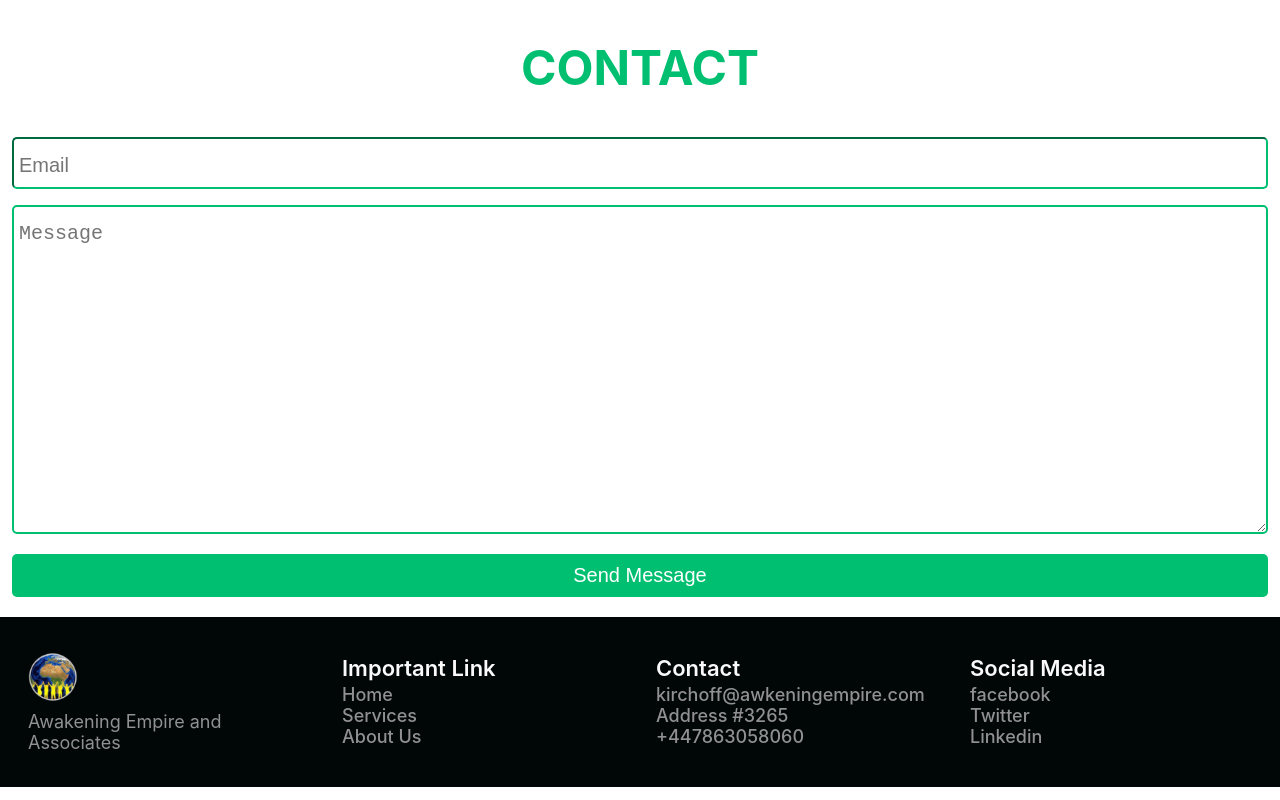
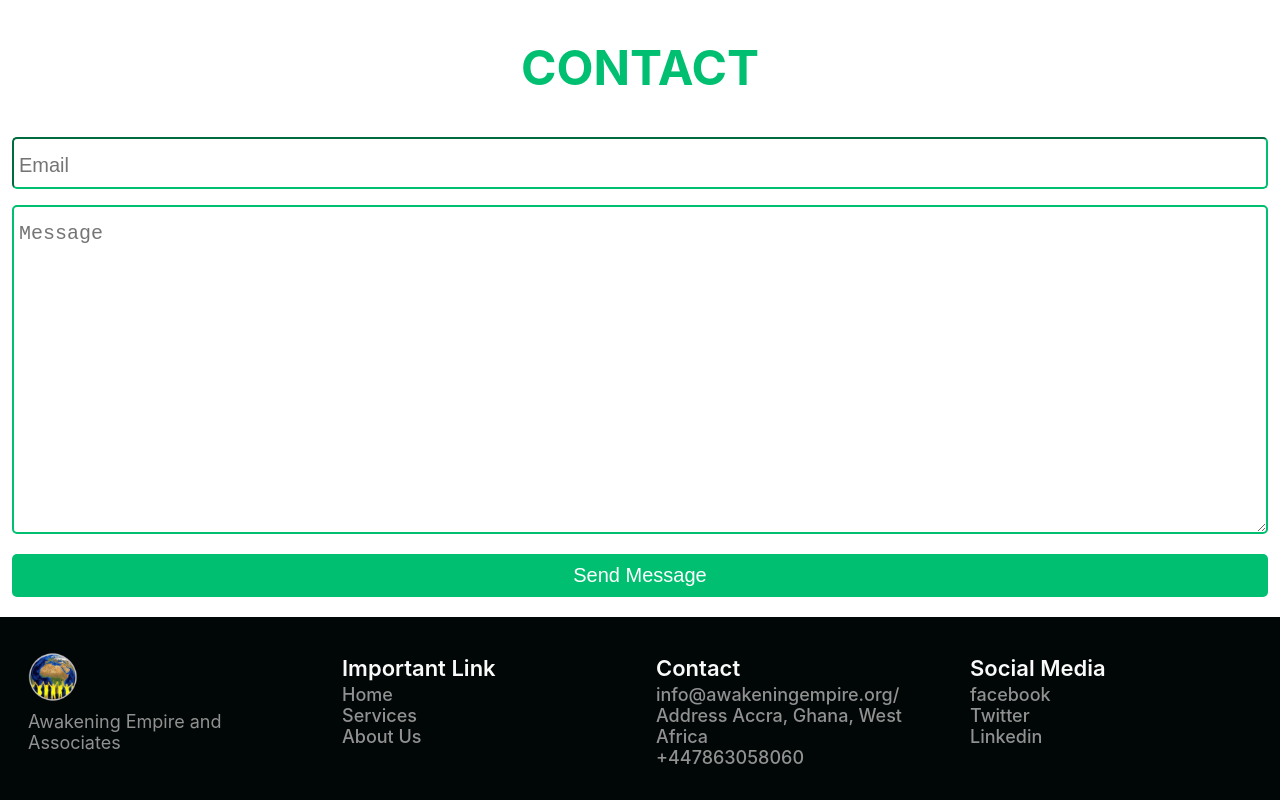
Before and after one commit to ikeoffiah/awkempire, a React (Create React App) app: page / in a window 1280 px wide. Shown: the part 6806-7606 px from the top of the page. Built offline with nearby package versions, Linux system fonts and the light colour scheme.

Commit message:
corrected address

```diff
--- a/src/components/Footer.js
+++ b/src/components/Footer.js
@@ -46,10 +46,10 @@ function Footer() {
                 <p className="footer-title">Contact</p>
                 <ul>
                   <li>
-                    <Link to="#" >kirchoff@awkeningempire.com</Link>
+                    <Link to="#" >info@awakeningempire.org/</Link>
                   </li>
                   <li>
-                    <Link to="#" > Address #3265</Link>
+                    <Link to="#" > Address Accra, Ghana, West Africa</Link>
                   </li>
                   <li>
                     <Link to="#" >+447863058060</Link>
```
